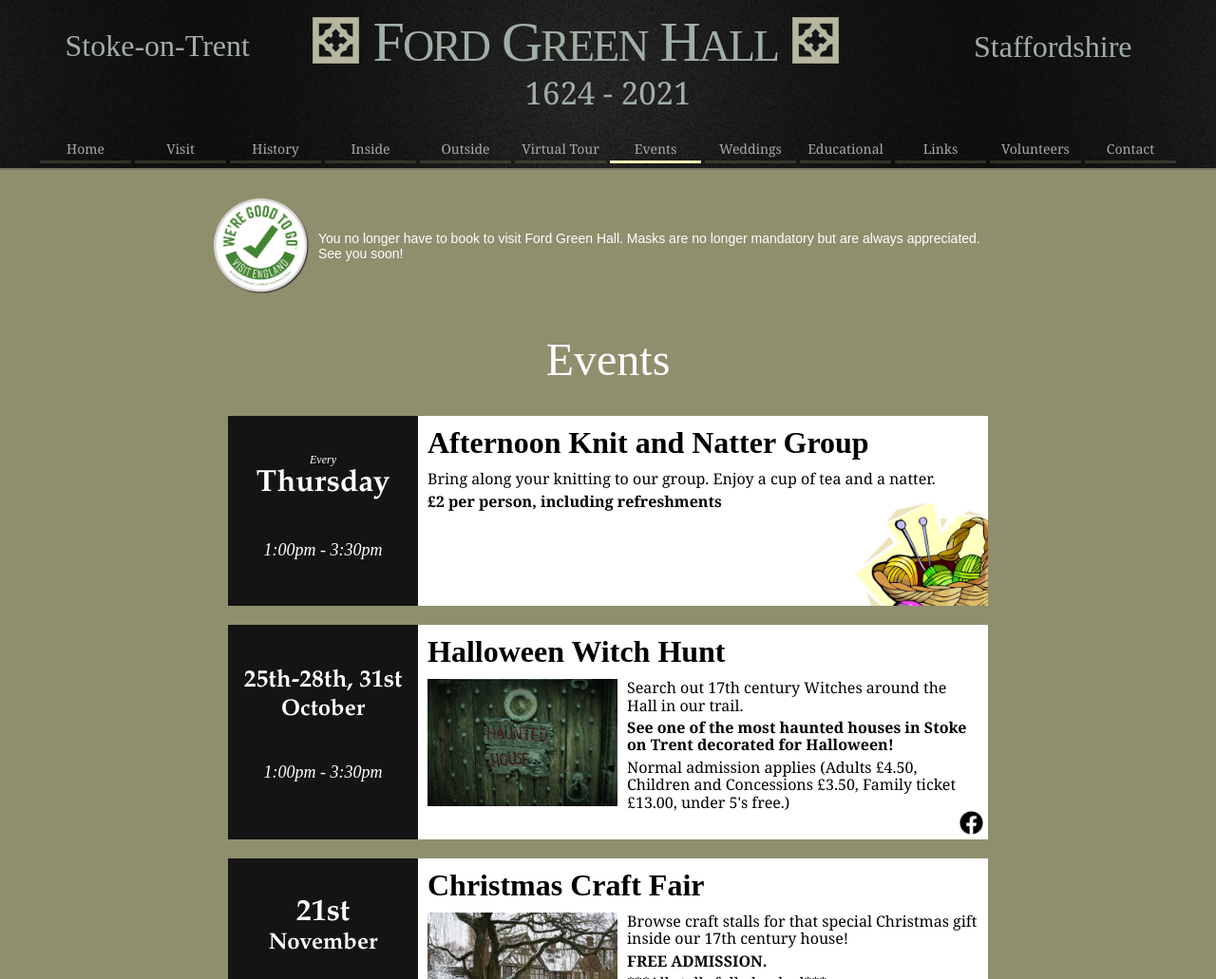
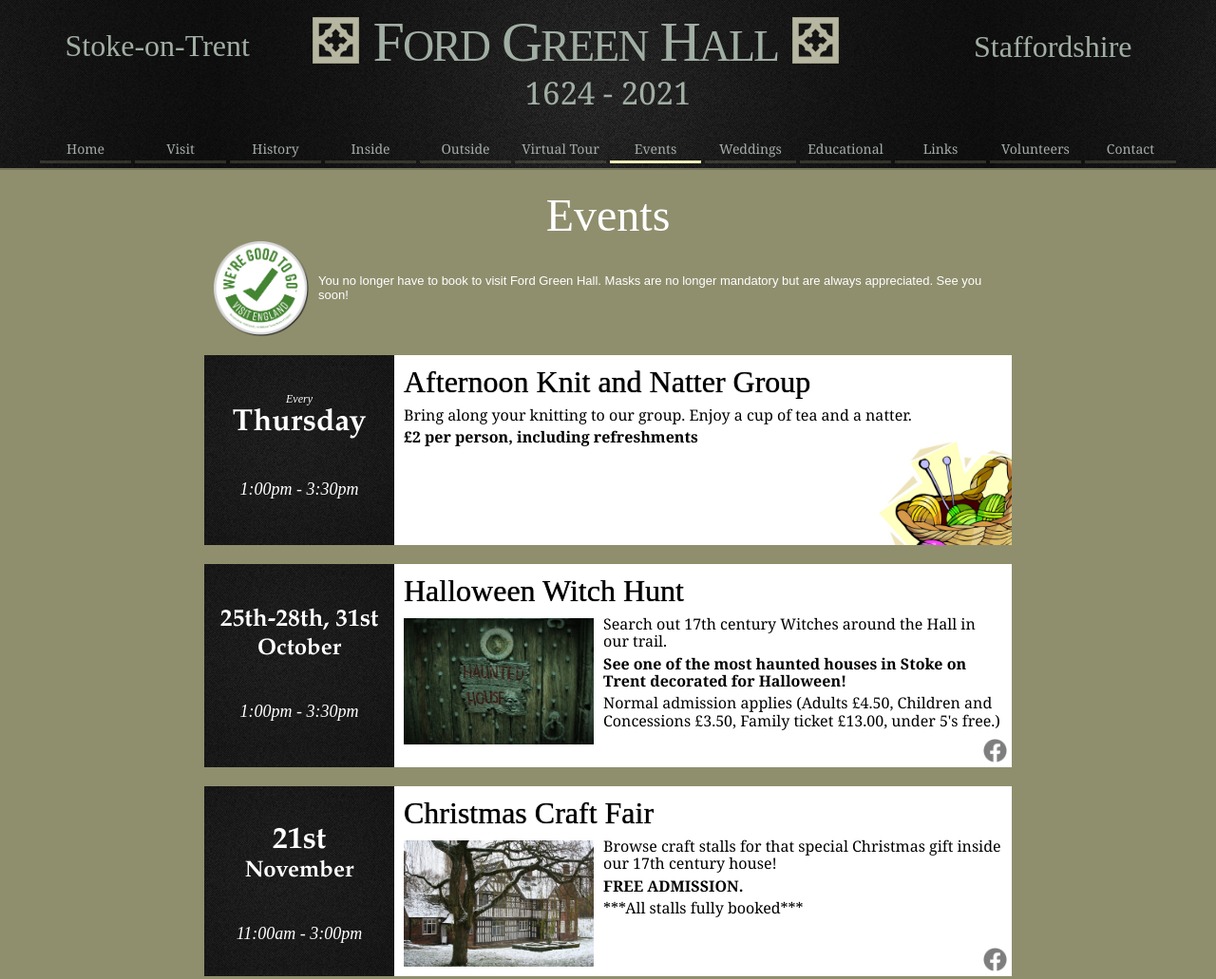
Before and after one commit to matthewmincher/fordgreenhall.org.uk, a Gatsby site: page /events in a window 1280 px wide. Shown: the top 1031 px of the page at 95% size. Built offline with nearby package versions, Linux system fonts and the light colour scheme; Gatsby itself is replaced by a stand-in of ours; a web font is replaced by a local one.

Commit message:
Further work on new events layout

```diff
--- a/gatsby-config.js
+++ b/gatsby-config.js
@@ -1,3 +1,4 @@
+
 module.exports = {
   siteMetadata: {
     siteUrl: "https://www.fordgreenhall.org.uk",
@@ -64,6 +65,6 @@ module.exports = {
 		  display: `standalone`,
 		  icon: `src/images/icon.png`
 	  },
-	},
+	}
   ],
 };
--- a/src/components/global/covidmessage.module.scss
+++ b/src/components/global/covidmessage.module.scss
@@ -10,13 +10,9 @@
   display: flex;
   align-items: center;
 
-  h1 {
-    margin:0;
-    font-size: 18px;
-  }
   p {
     margin: 0;
-    font-size: 14px;
+    font-size: 13px;
   }
 
   .logo {
--- a/src/components/pages/events/calendarevent.js
+++ b/src/components/pages/events/calendarevent.js
@@ -54,7 +54,9 @@ export default function CalendarEvent({ title, image, description, facebookUrl,
 				}
 			</div>
 			<div className={Styles.right}>
-				<div className={Styles.title}>{title}</div>
+				<div className={Styles.title}>
+					{title}
+				</div>
 				{image &&
 					<div className={Styles.image}>
 						{image}
--- a/src/components/pages/events/calendarevent.module.scss
+++ b/src/components/pages/events/calendarevent.module.scss
@@ -1,18 +1,25 @@
 .container {
   display: flex;
 
-  width: 90%;
-  max-width: 800px;
+  width: 100%;
+  max-width: 850px;
   margin:0 auto;
 
   min-height: 200px;
   margin-bottom: 20px;
 }
 
+
 .left {
   width: 200px;
 
-  background-color: #141414;
+  background-color: #000000;
+  background-image: /*url(../../images/layout/header_gradient_strip.png), */url(../../../images/layout/header_gradient_faded.jpg);
+  background-attachment: /*scroll, */scroll;
+  background-repeat: /*repeat-x, */repeat;
+  background-size: /*auto, */auto;
+  background-position: /*center bottom, */center top;
+
 
   display: flex;
   flex-direction: column;
@@ -60,13 +67,15 @@
   .title {
     font-family: "Fredericka the Great", serif;
     color: black;
-    font-weight: bold;
     font-size: 32px;
     text-align: left;
 
-    padding: 10px;
+    padding: 10px 10px 7px 10px;
+    position: relative;
+    text-shadow: 0px 0px 1px black;
+  }
 
-  }
+
 
   .description {
     font-family: Georgia, serif;
@@ -85,18 +94,25 @@
 
   .image {
     float: left;
-    margin: 0 10px 10px 10px;
+    margin: 3px 10px 10px 10px;
+
   }
 
   .facebookSpacer {
-    width: 30px;
-    height: 30px;
+    width: 40px;
+    height: 40px;
     float:right;
   }
   .facebookLink {
     position: absolute;
     bottom: 5px;
     right: 5px;
+    opacity: 0.5;
+
+    transition: opacity 0.3s linear;
+  }
+  .facebookLink:hover {
+    opacity: 1;
   }
 
 }
--- a/src/pages/events.js
+++ b/src/pages/events.js
@@ -3,7 +3,6 @@ import Layout from "../components/layout/layout";
 
 import * as Styles from "./events.module.scss"
 import CovidMessage from "../components/global/covidmessage";
-import Event from "../components/pages/events/event";
 import CalendarEvent from "../components/pages/events/calendarevent";
 import {StaticImage} from "gatsby-plugin-image";
 import ScrollToTop from "../components/layout/scrolltotop";
@@ -13,12 +12,14 @@ const EventsPage = () => {
 	return (
 		<Layout pageTitle="Events">
 			<div className="constrainedContent">
-				<div style={{maxWidth: "850px", marginLeft: "auto", marginRight: "auto"}}>
-					<CovidMessage />
-				</div>
+
 
 				<div className={Styles.container}>
 					<h1>Events</h1>
+
+					<div style={{maxWidth: "850px", marginLeft: "auto", marginRight: "auto", marginTop: "-10px", marginBottom: "10px"}}>
+						<CovidMessage />
+					</div>
 
 					<CalendarEvent
 						title={"Afternoon Knit and Natter Group"}
@@ -134,7 +135,7 @@ const EventsPage = () => {
 					<ScrollToTop />
 
 					<div className={Styles.moreInfo}>
-						For more information about any event, please telephone 01782 537696
+						For more information about any event, please telephone.
 					</div>
 				</div>
 			</div>
--- a/src/pages/events.module.scss
+++ b/src/pages/events.module.scss
@@ -6,6 +6,8 @@
     font-weight: 400;
     font-size: 3em;
     text-align: center;
+    margin-top: 0;
+    margin-bottom: 0;
   }
 
   .image {
@@ -42,10 +44,10 @@
   text-align: center;
 }
 
-@media (max-width: 1212px){
+/*@media (max-width: 1212px){
   .container {
     h1 {
       margin: 20px 0 20px 20px;
     }
   }
-}
+}*/
```
Also changed, not shown: package.json (+19 -20 lines), src/images/layout/header_gradient_faded.jpg (added), 1 other file.
